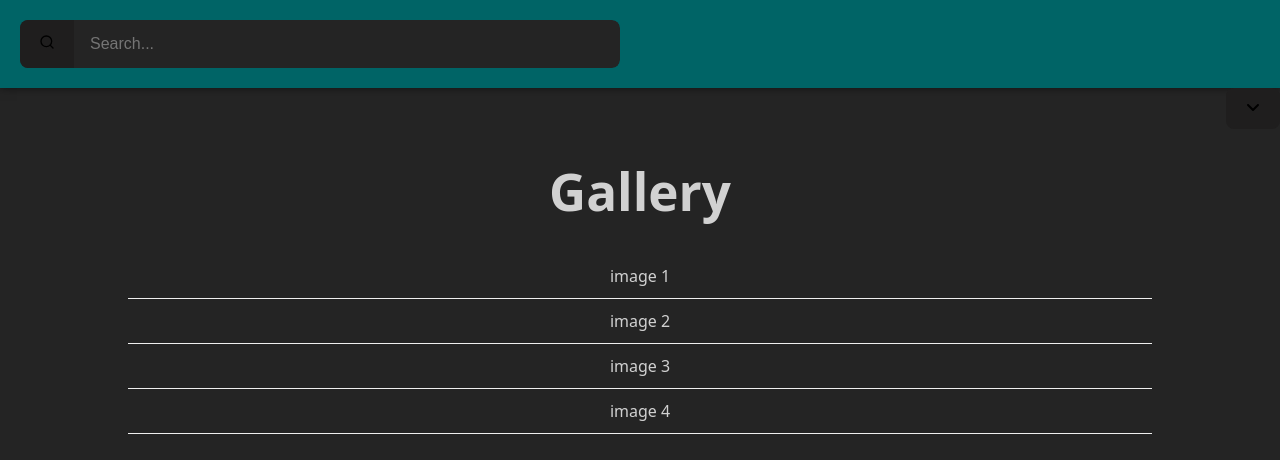
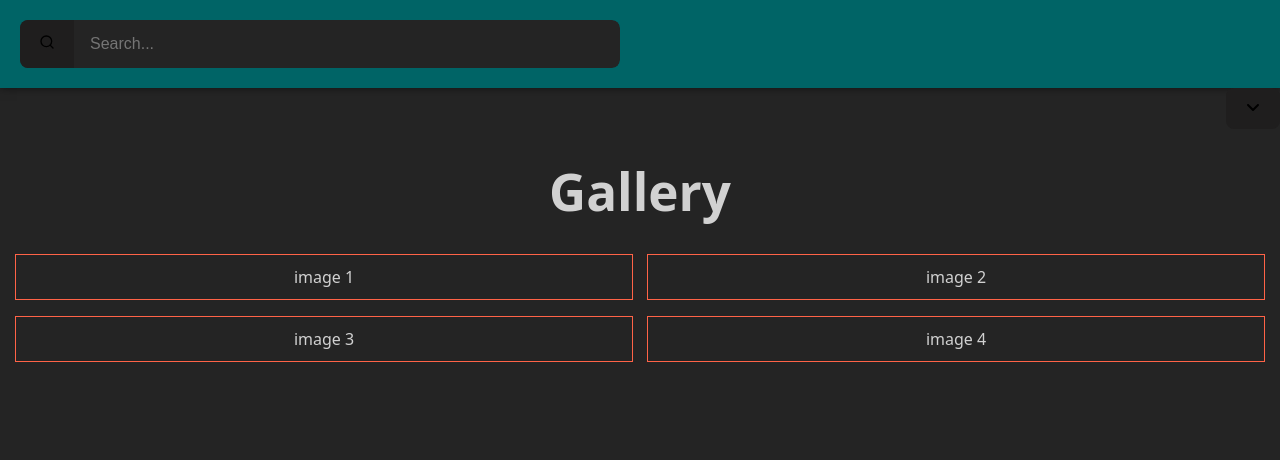
Before and after one commit to RamonSanGabriel/goit-react-hw3-image, a React (Vite) app in the folder goit-react-hw3-image/: page / in a window 1280 px wide. Shown: the top 460 px of the page. Built offline with nearby package versions, Linux system fonts and the light colour scheme.

Commit message:
Update ImageGallery.css

```diff
--- a/goit-react-hw3-image/src/components/ImageGallery/ImageGallery.css
+++ b/goit-react-hw3-image/src/components/ImageGallery/ImageGallery.css
@@ -1,3 +1,14 @@
 .gallery-list {
   padding: 0 1rem;
+  border: none;
+  display: grid;
+  grid-template-columns: repeat(2, 1fr);
+  gap: 1rem;
 }
+.image-gallery .container li {
+  /* display: flex; */
+  border: 1px solid tomato;
+}
+.gallery-items {
+  /* display: flex; */
+}
```
